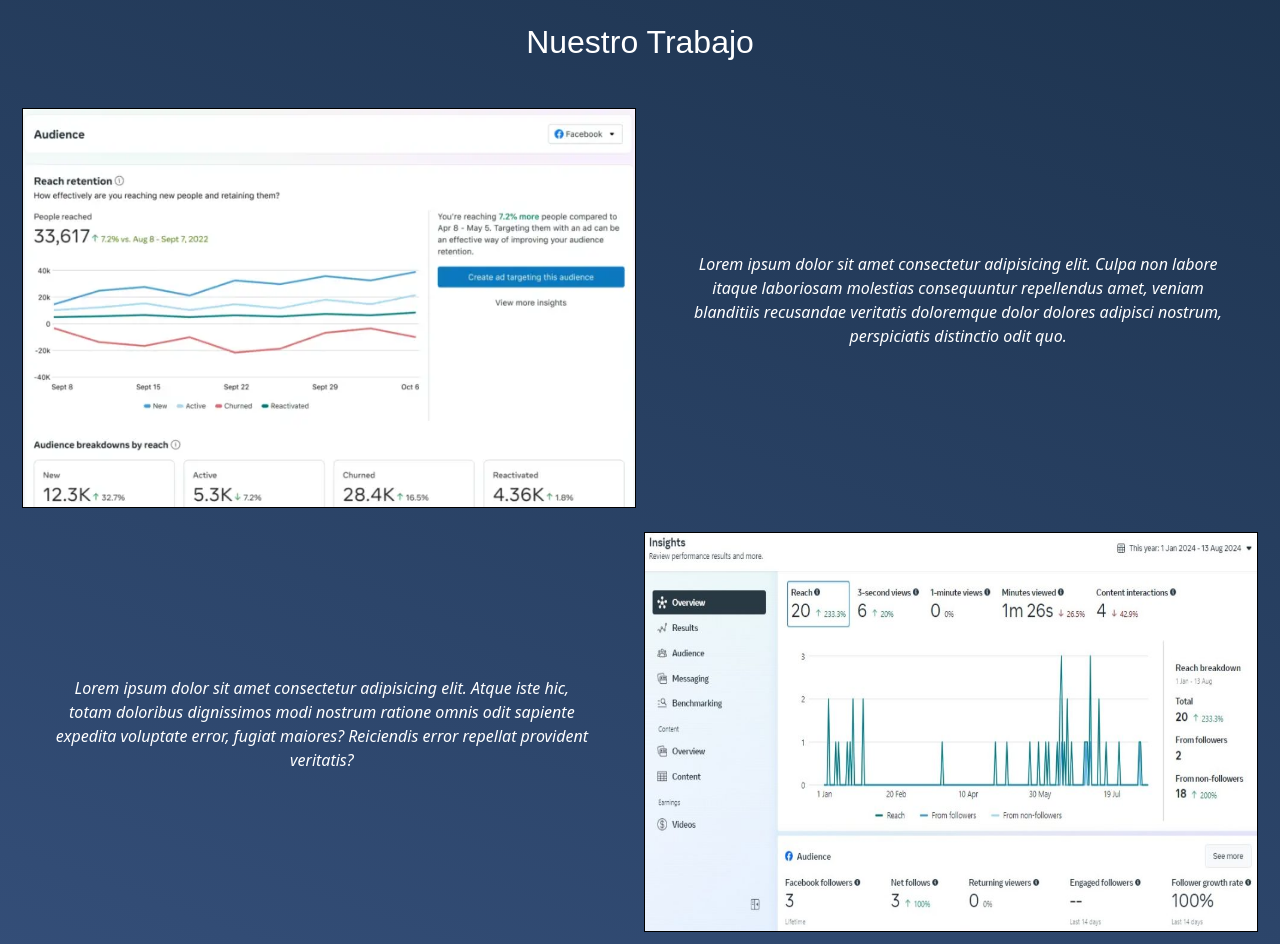
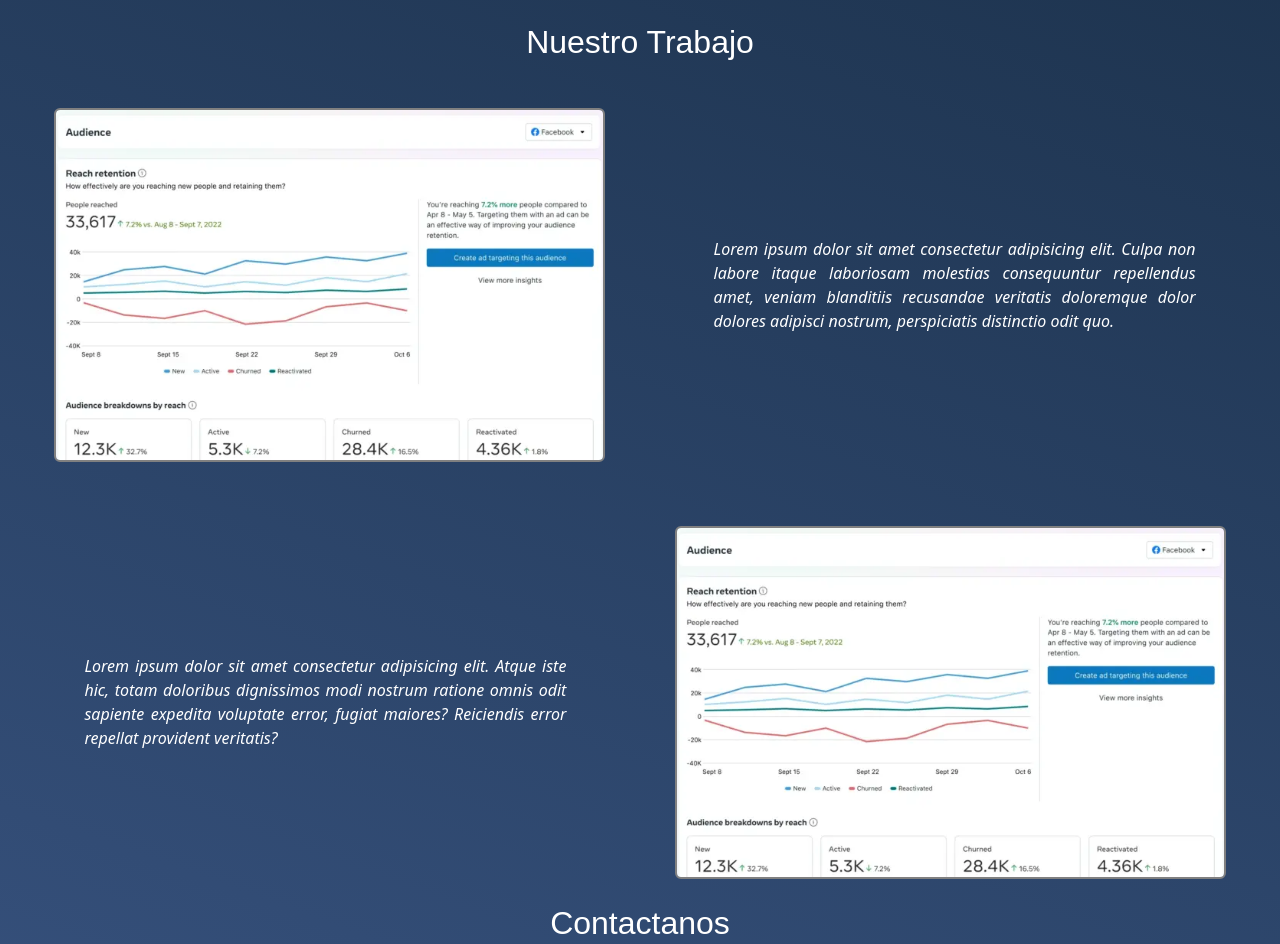
Before and after one commit to MauroJC/Proyecto-Coder, a plain HTML site: page index.html in a window 1280 px wide. Shown: the part 896-1840 px from the top of the page. Drawn offline with nearby package versions, Linux system fonts and the light colour scheme; a web font is replaced by a local one.

Commit message:
ajustes trabajo index

```diff
--- a/css/style.css
+++ b/css/style.css
@@ -199,6 +199,12 @@ main::after {
 }
 
 /*Seccion Index Nuestro Trabajo*/
+.flex-trabajos {
+    display: flex;
+    flex-direction: column;
+    gap: 20px;
+
+}
 
 .trabajo1 {
     display: flex;
@@ -206,38 +212,41 @@ main::after {
 }
 
 .trabajo1 p {
-    border: 0px solid black;
     align-content: center;
-    padding-right: 50px;
-    padding-left: 50px;
-    width: 50%
+    text-align: justify;
+    margin: 0 auto;
+    width: 40%;
+    padding-right: 30px;
 }
 
 .img-nuestrotrabajo1 {
-    border: 1px solid black;
-    height: 400px;
-    width: 48%;
-    margin-left: 20px;
+    border: 2px solid gray;
+    border-radius: 0.375rem;
+    height: auto;
+    width: 43%;
+    margin: 0 auto;
 }
 
 .trabajo2 {
     display: flex;
     justify-content: space-evenly;
+    flex-direction: row-reverse;
 }
 
 .trabajo2 p {
-    border: 0px solid black;
     align-content: center;
-    padding-right: 50px;
-    padding-left: 50px;
-    width: 50%
+    text-align: justify;
+    margin: 0 auto;
+    width: 40%;
+    padding-left: 30px;
 }
 
 .img-nuestrotrabajo2 {
-    border: 1px solid black;
-    height: 400px;
-    width: 48%;
-    margin-right: 20px;
+    border: 2px solid gray;
+    border-radius: 0.375rem;
+    height: auto;
+    width: 43%;
+    margin: 0 auto;
 }
 
 /*GRID DE CONTACTO*/
@@ -506,7 +515,6 @@ footer {
         display: flex;
         flex-direction: column;
         padding: 10px;
-
     }
 
     .grid-contacto div {
--- a/index.html
+++ b/index.html
@@ -85,20 +85,27 @@
         <h2>
             <a class="titulo-secundario" href="./pages/nuestrotrabajo.html">Nuestro Trabajo</a><br><br>
         </h2>
+        <div class="flex-trabajos">
             <div class="trabajo1">
                 <img class="img-nuestrotrabajo1" src="./img/imagen 2.png" alt="Imagen 2">
 
                 <p>Lorem ipsum dolor sit amet consectetur adipisicing elit. Culpa non labore itaque laboriosam molestias
-                consequuntur repellendus amet, veniam blanditiis recusandae veritatis doloremque dolor dolores adipisci
+                    consequuntur repellendus amet, veniam blanditiis recusandae veritatis doloremque dolor dolores
+                    adipisci
                     nostrum, perspiciatis distinctio odit quo.</p>
             </div>
 
             <br>
             <div class="trabajo2">
-            <p>Lorem ipsum dolor sit amet consectetur adipisicing elit. Atque iste hic, totam doloribus dignissimos modi
-                nostrum ratione omnis odit sapiente expedita voluptate error, fugiat maiores? Reiciendis error repellat
+                <img class="img-nuestrotrabajo2" src="./img/imagen 2.png" alt="Imagen 3">
+
+                <p>Lorem ipsum dolor sit amet consectetur adipisicing elit. Atque iste hic, totam doloribus dignissimos
+                    modi
+                    nostrum ratione omnis odit sapiente expedita voluptate error, fugiat maiores? Reiciendis error
+                    repellat
                     provident veritatis?</p>
-            <img class="img-nuestrotrabajo2" src="./img/imagen 3.jpg" alt="Imagen 3">
+            </div>
+
         </div>
 
 
```
Lines whose indentation alone changed are shown as unchanged.
